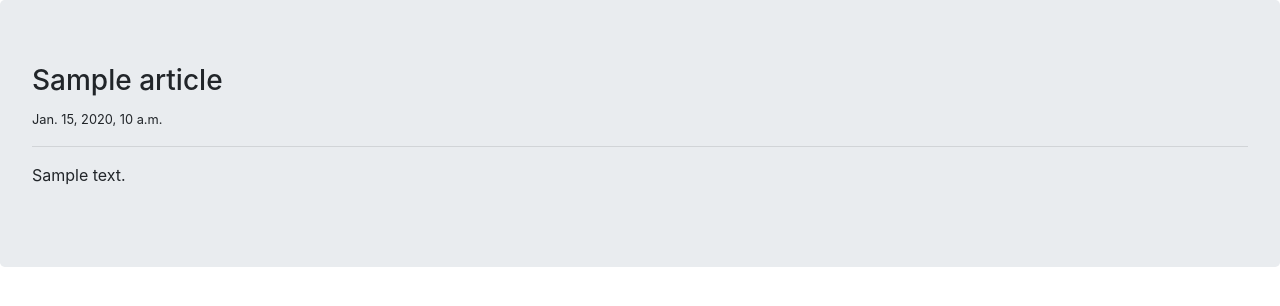
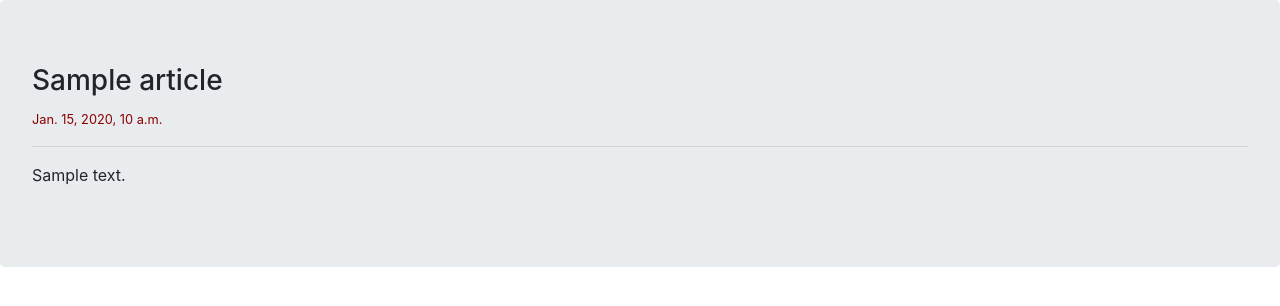
Before and after one commit to aminkheyri/Blog, a Django app: a page that uses templates/base.html in a window 1280 px wide. Shown: the part 56-362 px from the top of the page. Run offline with Django 3.2, Linux system fonts and the light colour scheme; tables that the repository leaves empty hold one stand-in row (values such as "Sample post").

Commit message:
managing static files

```diff
--- /dev/null
+++ b/blog/static/blog/css/style.css
@@ -0,0 +1,3 @@
+small{
+    color: darkred;
+}
--- a/blog/templates/blog/article_details.html
+++ b/blog/templates/blog/article_details.html
@@ -1,4 +1,10 @@
 {% extends 'base.html' %}
+{% load static %}
+
+{% block custom_tags %}
+    <link rel="stylesheet" href="{% static 'blog/css/style.css' %}">
+{% endblock %}
+
 
 {% block content %}
     <h3>{{ article.title }}</h3>
--- a/djangoProject/settings.py
+++ b/djangoProject/settings.py
@@ -89,3 +89,7 @@ USE_TZ = True
 
 
 STATIC_URL = '/static/'
+
+STATICFILES_DIRS = [
+    BASE_DIR / "static",
+]
--- a/templates/base.html
+++ b/templates/base.html
@@ -4,6 +4,7 @@
     <meta charset="UTF-8">
     <title>Blog</title>
         <link rel="stylesheet" href="https://cdn.jsdelivr.net/npm/bootstrap@4.6.0/dist/css/bootstrap.min.css" integrity="sha384-B0vP5xmATw1+K9KRQjQERJvTumQW0nPEzvF6L/Z6nronJ3oUOFUFpCjEUQouq2+l" crossorigin="anonymous">
+        {% block custom_tags %}{% endblock %}
 </head>
 <body>
     {% include 'inc/navbar.html' %}
```
